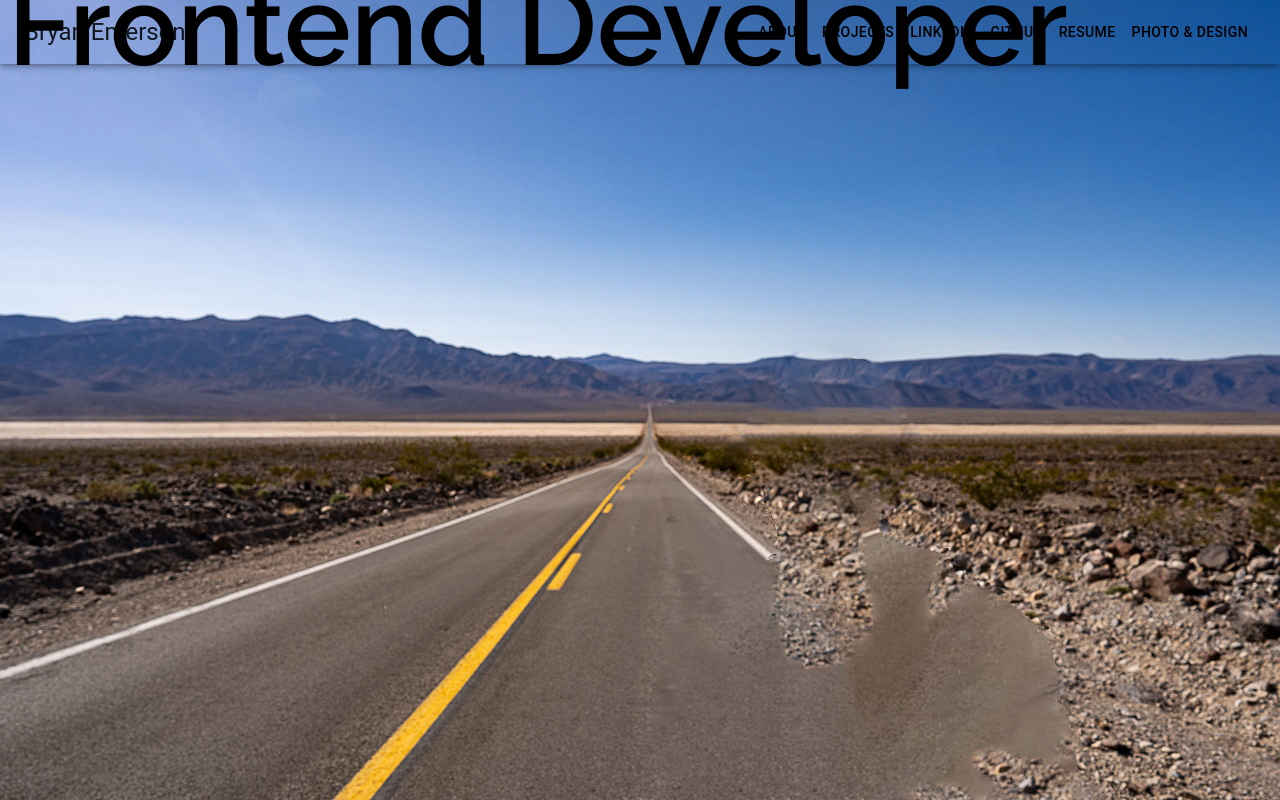
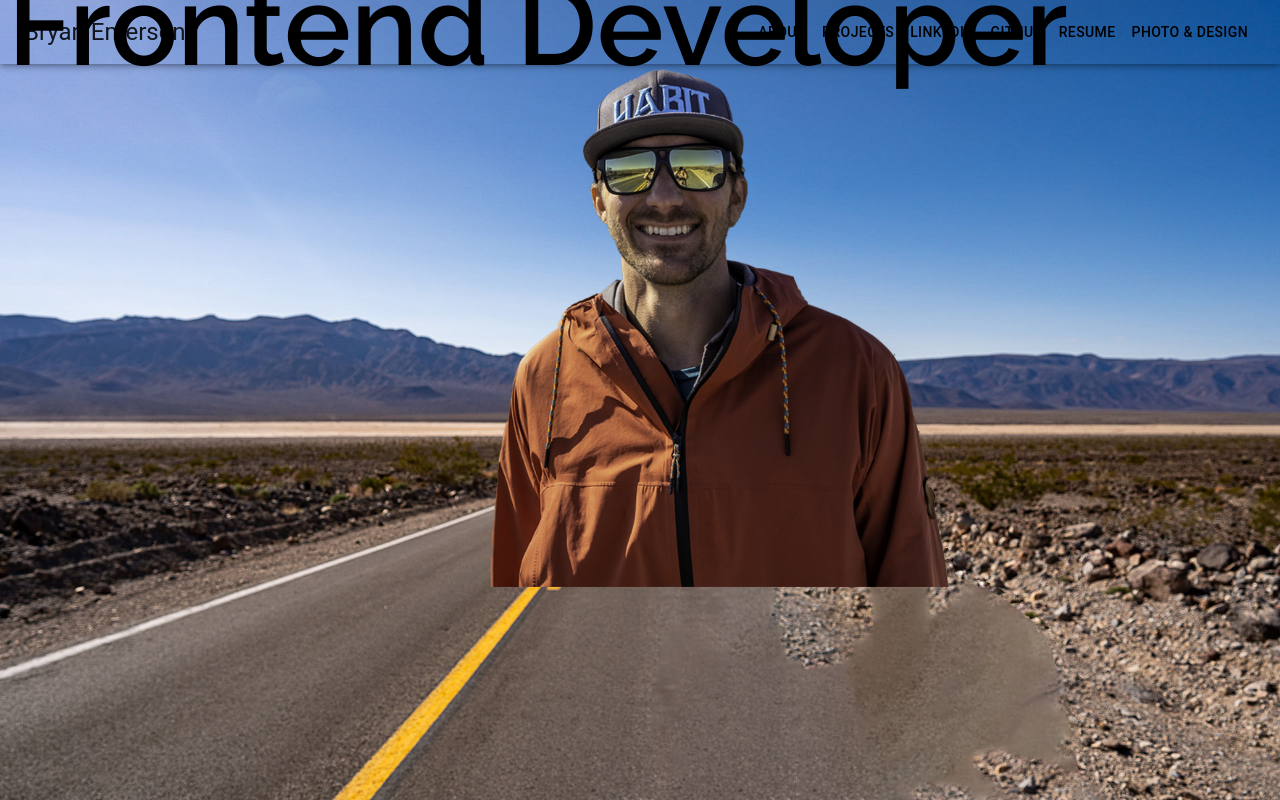
Before and after one commit to bryan-emerson/nextjs_portfolio, a Next.js app: page / in a window 1280 px wide. Built offline with nearby package versions, Linux system fonts and the light colour scheme.

Commit message:
image rendered

```diff
--- a/pages/index.js
+++ b/pages/index.js
@@ -1,10 +1,11 @@
-import { Inter } from 'next/font/google'
-import styles from '@/styles/Home.module.css'
+import { Inter } from 'next/font/google';
+import styles from '@/styles/Home.module.css';
 import { Paper } from '@mui/material';
+import Image from 'next/image';
 
-import large_background from '../public/assets/large_background.jpg'
-import largeSubject from '../public/assets/largeSubject.png'
-import mobile_background from '../public/assets/mobile_background.jpg'
+import large_background from '../public/assets/large_background.jpg';
+import largeSubject from '../public/assets/largeSubject.png';
+import mobile_background from '../public/assets/mobile_background.jpg';
 
 import Navbar from '../components/Navbar.js';
 
@@ -31,6 +32,9 @@ export default function Home() {
         }} />
 
         <h1 className={styles.title}>Frontend Developer</h1>
+
+        <Image className={styles.subject} src={largeSubject} alt="photo of Bryan" width='650' height='400' priority='true' quality='100' />
+
       </Paper>
     </>
   )
--- a/styles/Home.module.css
+++ b/styles/Home.module.css
@@ -30,3 +30,15 @@
   /* transform: translateZ(-1px) scale(2); */
   color: black;
 }
+
+.subject {
+  width: 21rem;
+  height: auto;
+  position: absolute;
+  zoom: 1.4;
+  z-index: 2;
+  /* border: 1px solid green; */
+  margin-left: 21rem;
+  transform: translateZ(0);
+  align-self: self-end;
+}
```
